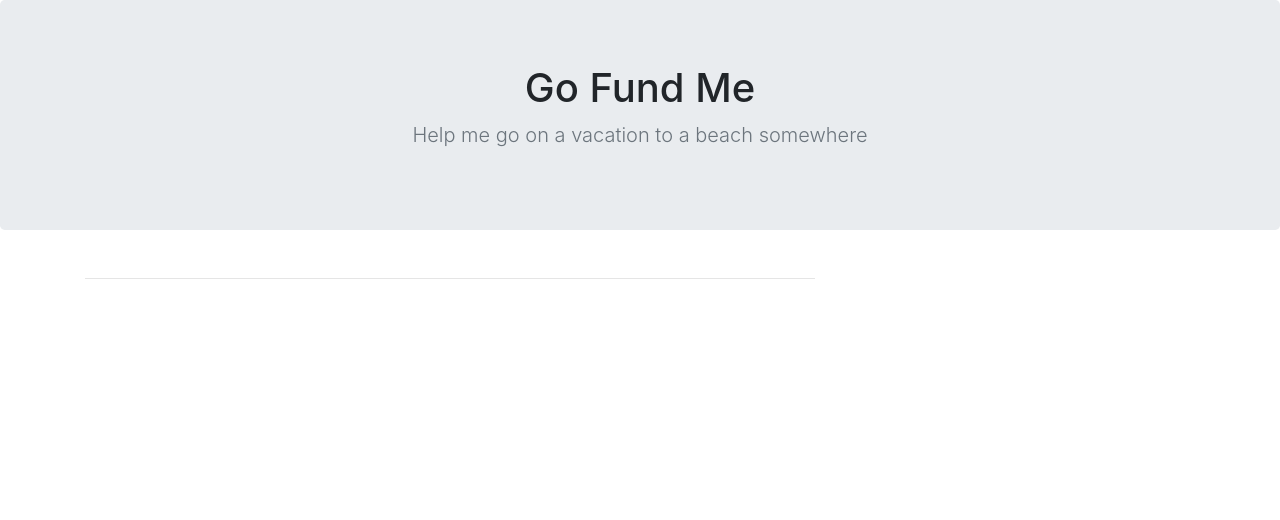
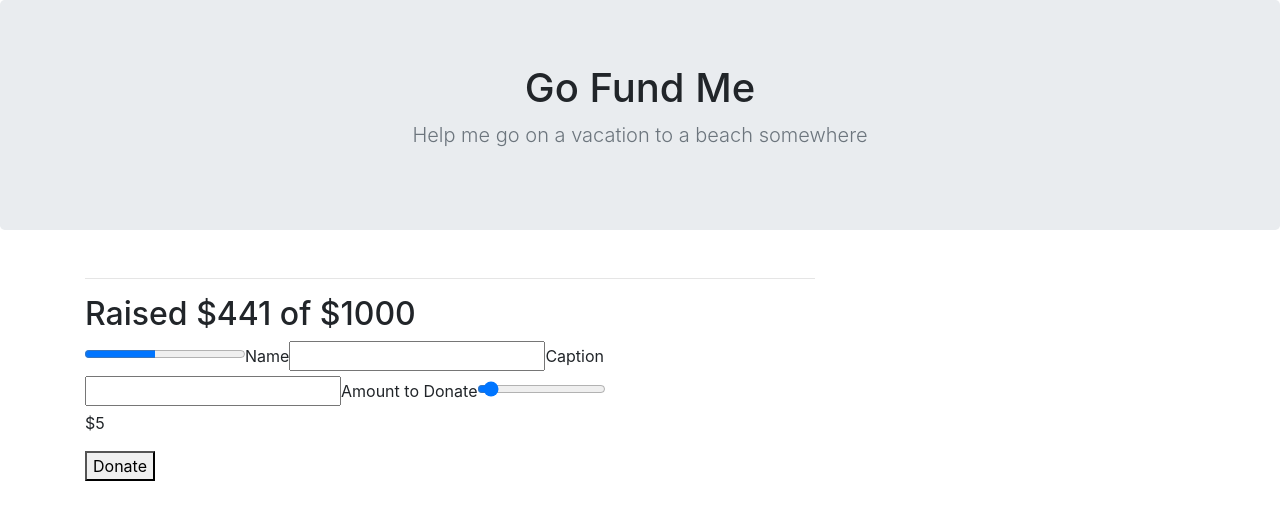
Before and after one commit to joinpursuit/Pursuit-Core-Web-Props-Lab-Tested, a React (Create React App) app: page / in a window 1280 px wide. Shown: the top 520 px of the page. Built offline with nearby package versions, Linux system fonts and the light colour scheme.

Commit message:
add DonationForm component

```diff
--- a/src/App.js
+++ b/src/App.js
@@ -1,4 +1,5 @@
 import React from "react";
+import DonationForm from './Components/DonationForm'
 
 import TopBar from "./Components/TopBar";
 
@@ -49,7 +50,7 @@ export default class App extends React.Component {
             <div className="col-8">
               {/* TODO: Progress */}
               <hr />
-              {/* TODO: DonationForm */}
+              <DonationForm />
             </div>
           </div>
         </div>
--- a/src/Components/DonationForm.js
+++ b/src/Components/DonationForm.js
@@ -1,7 +1,24 @@
 import React from "react";
 
 const DonationForm = () => {
-  return null;
+  return (
+    <form>
+      <h2>Raised $441 of $1000</h2>
+      <label for="goal"></label>
+      <progress id="goal" value="441" max="1000">44.10%</progress>
+
+      <label>Name</label>
+      <input type="text" />
+
+      <label for="name">Caption</label>
+      <input id="name" type="text" />
+
+      <label for="slider">Amount to Donate</label>
+      <input id="slider" type="range" min="1" max="1000"/>
+      <p>$5</p>
+      <button type="submit">Donate</button>
+    </form>
+  );
 };
 
 export default DonationForm;
```
